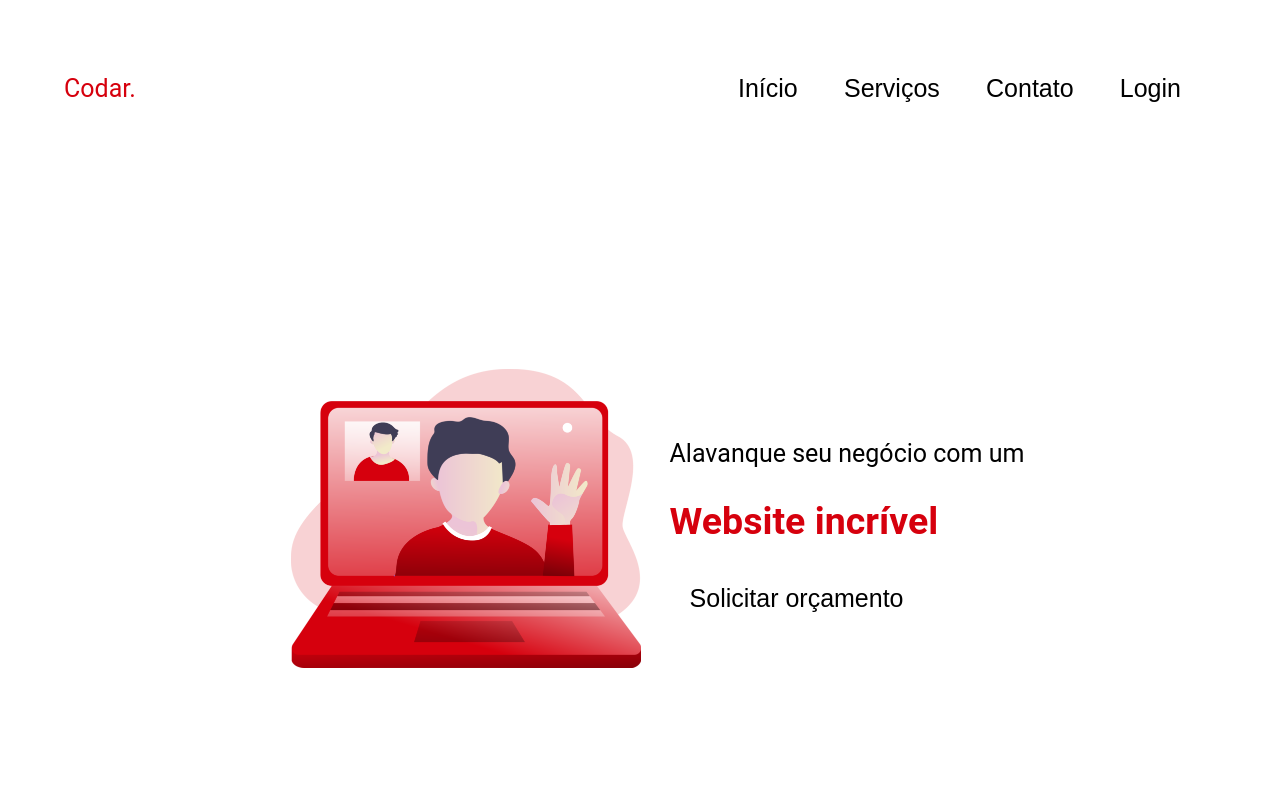
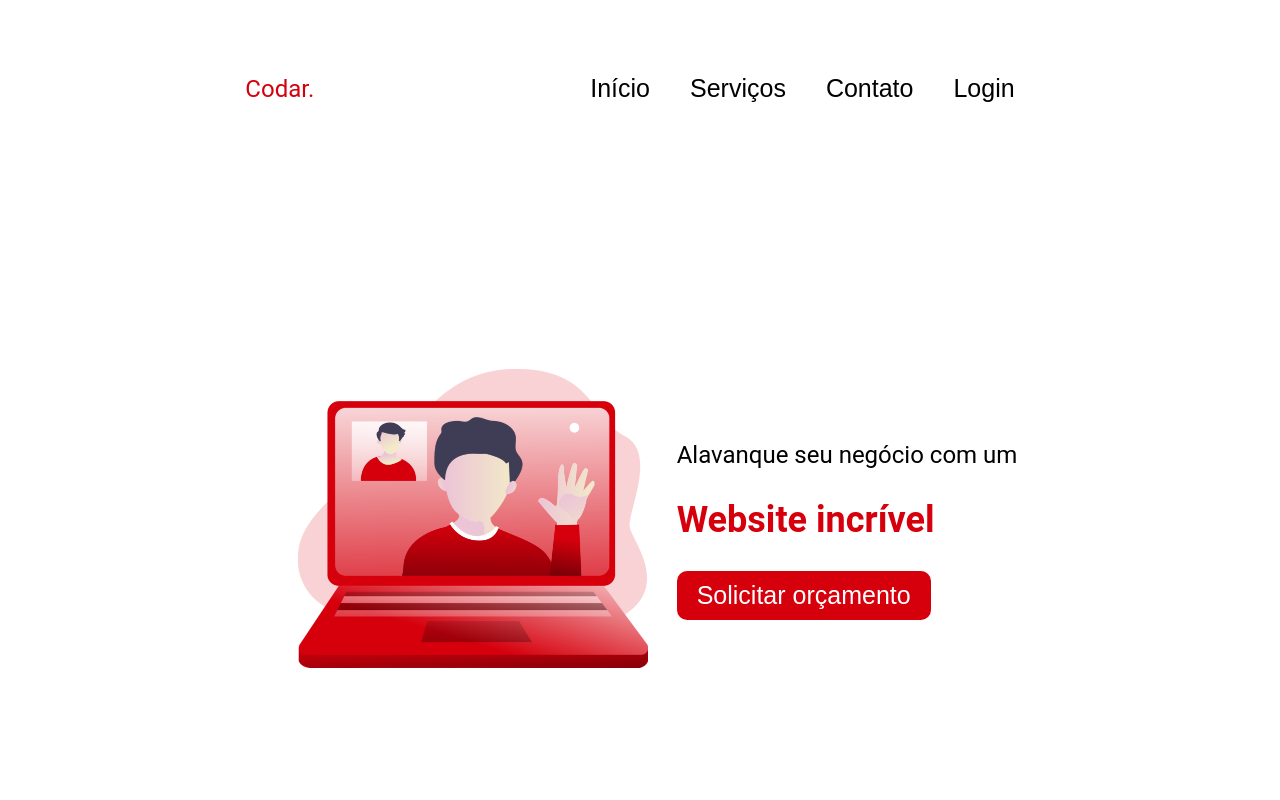
Before and after one commit to oliveira533/Codar, a plain HTML site: page index.html in a window 1280 px wide. Shown: the top 800 px of the page. Drawn offline with Linux system fonts and the light colour scheme.

Commit message:
index
detalhes finais

```diff
--- a/index.html
+++ b/index.html
@@ -9,7 +9,7 @@
             <button class="espaco">Início</button>
             <button>Serviços</button>
             <button>Contato</button>
-            <button>Login</button>
+            <button name="login">Login</button>
         </header>
 
         <main>
@@ -20,7 +20,7 @@
                 <div class="texto">
                     <p>Alavanque seu negócio com um</p>
                     <h1>Website incrível</h1>
-                    <button>Solicitar orçamento</button>
+                    <button class="outro">Solicitar orçamento</button>
                 </div>
             </section>
             <article>
@@ -35,7 +35,7 @@
                     </ul>
                     <label>Nossa equipe está à disposição!</label><br>
                     <input type="text" placeholder="Celular">
-                    <button>Ligamos pra você</button>
+                    <button class="outro">Ligamos pra você</button>
                 </div>
                 <div class="img">
                         <img src="assets/coding_.png" alt="">
--- a/style.css
+++ b/style.css
@@ -1,19 +1,18 @@
 body{
-    font-size: 25px;
+    font-size: x-large;
     font-family: 'Roboto', 'Arial';
     margin: 0;
     padding: 0;
 }
 /*__________________________________*/
 header{
-    display: block;
     margin-top: 5%;
+    display: flex;
+    justify-content: center;
+    align-items: center;
 }
 .espaco{
-    margin-left: 45%;
-}
-.um{
-    margin-left: 5%;
+    margin-left: 20%;
 }
 button{
     font-size: 25px;
@@ -26,6 +25,7 @@ button:hover{
     border-radius: 10px;
     background: #D6000D;
     color: #fff;
+    transition: 500ms;
 }
 a{
     color: #D6000D;
@@ -133,3 +133,9 @@ footer div{
 .titulo{
     font-size: 20px;
 }
+
+.outro{
+    border-radius: 10px;
+    background: #D6000D;
+    color: #fff;
+}
```
